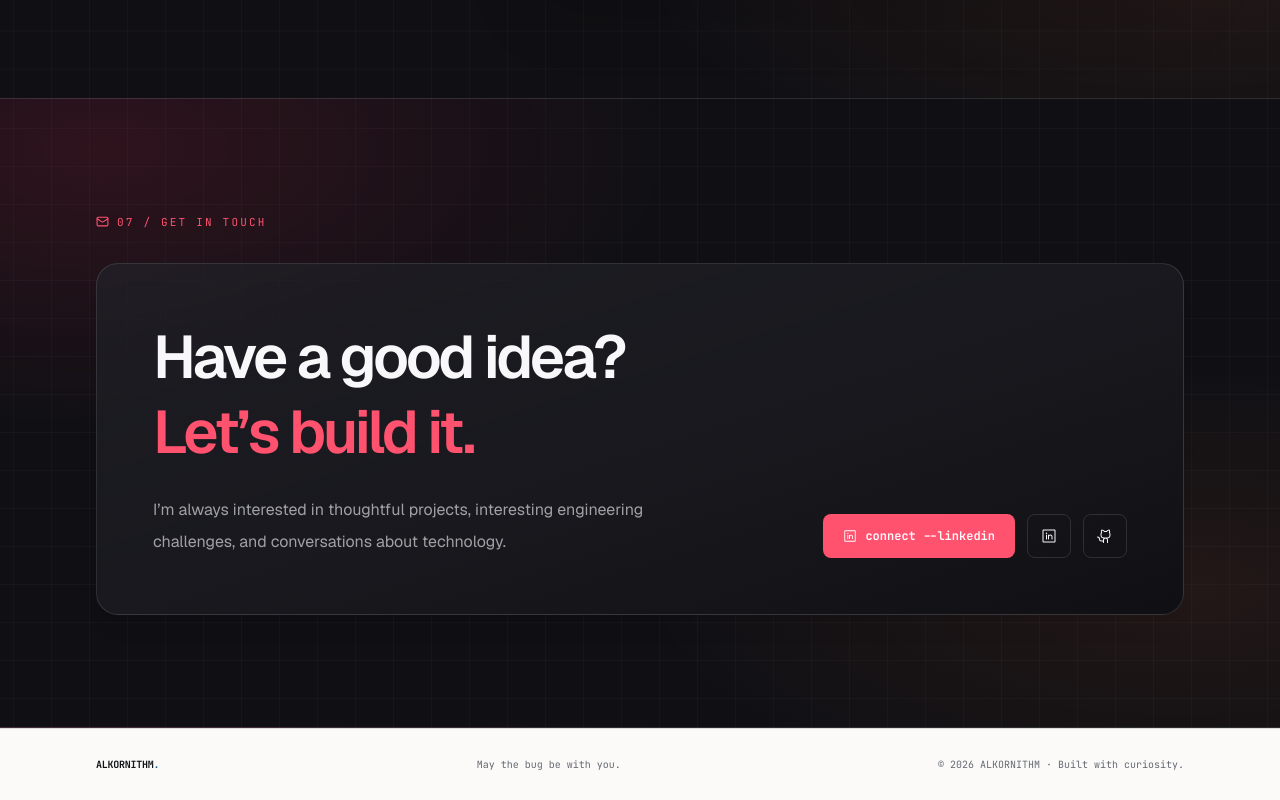
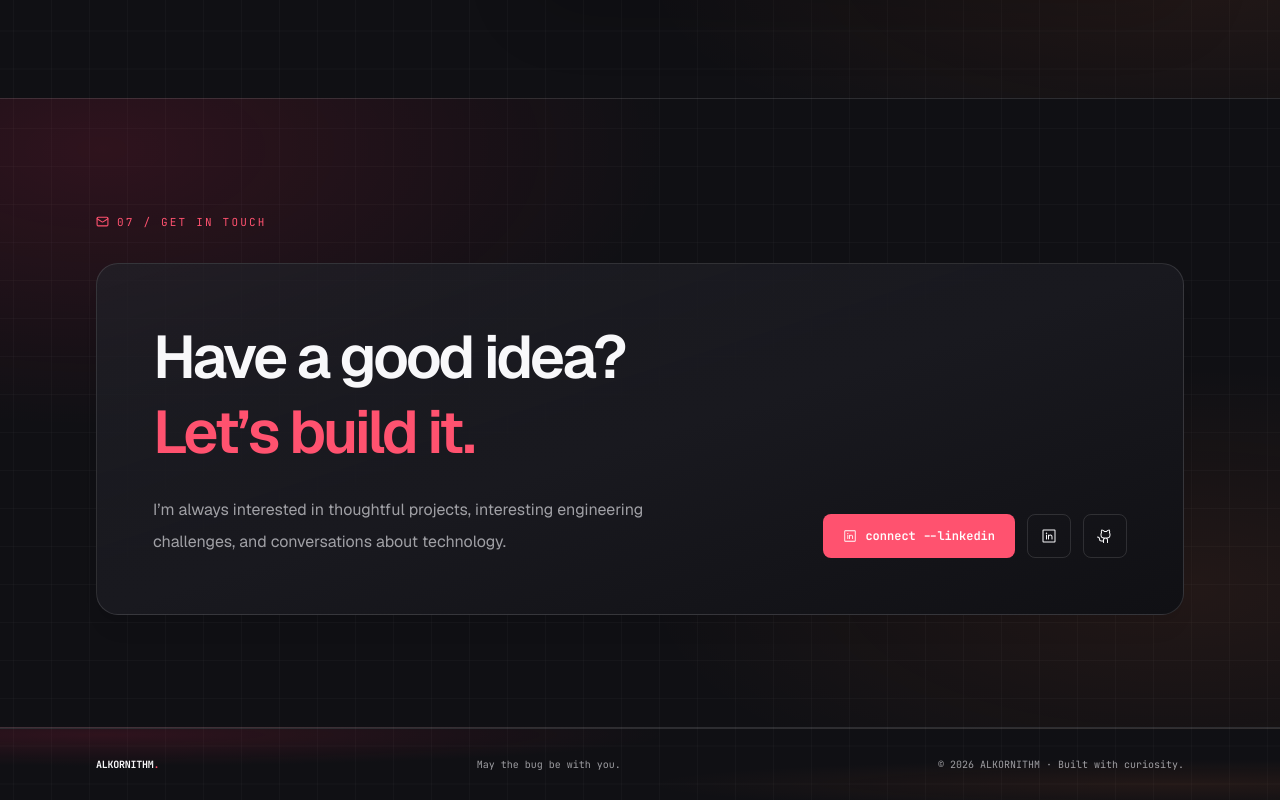
Before and after one commit to kasettakorn/alkornithm-2026, a Next.js app: page / in a window 1280 px wide. Shown: the part 4611-5411 px from the top of the page. Built offline with nearby package versions, Linux system fonts and the light colour scheme.

Commit message:
Extend showcase theme to site footer

```diff
--- a/src/app/globals.css
+++ b/src/app/globals.css
@@ -179,7 +179,8 @@
 }
 
 /* Premium showcase surfaces — shared visual language across the portfolio */
-.showcase-section {
+.showcase-section,
+.showcase-footer {
   --background: #101014;
   --foreground: #f8f8fa;
   --card: #19191f;
```
